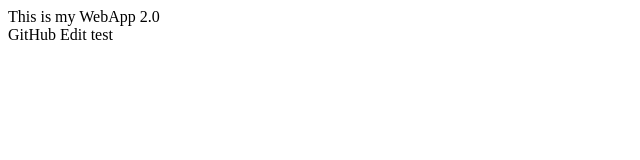
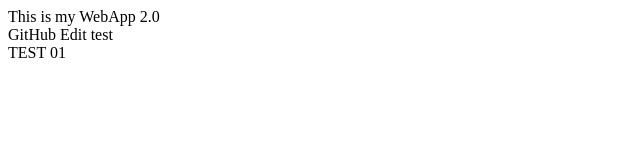
Before and after one commit to PramodSinghPKS/deployslot, a plain HTML site: page index.html in a window 1280 px wide. Shown: the full height of the page, 0-640 px from the left. Drawn offline with Linux system fonts and the light colour scheme.

Commit message:
adding new lines

```diff
--- a/index.html
+++ b/index.html
@@ -1,6 +1,8 @@
 <html>
 <body>
 This is my WebApp 2.0<br>
-GitHub Edit test
+GitHub Edit test<br>
+
+  TEST 01
 </body>
 </html>
```
